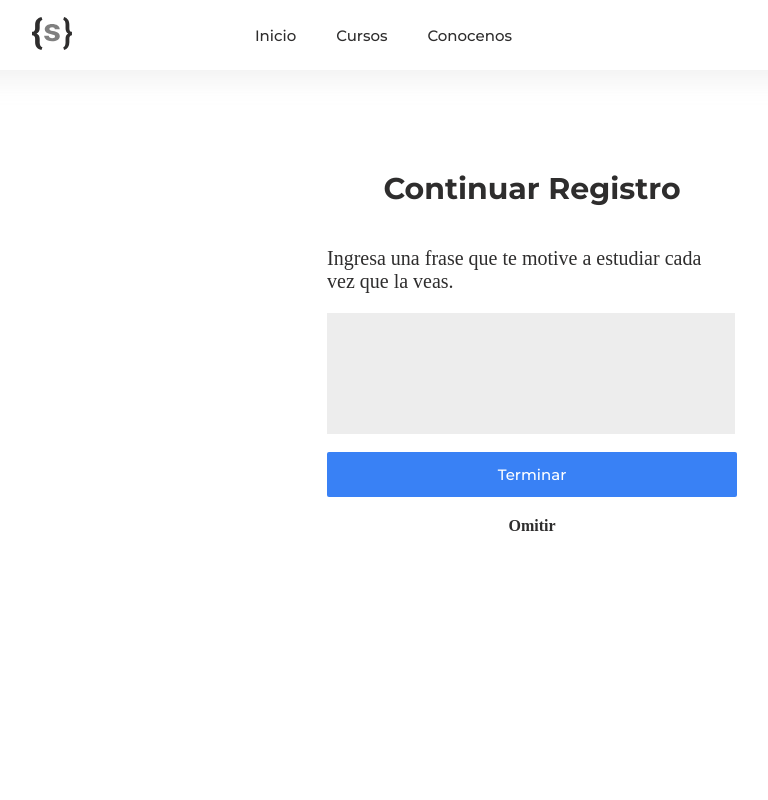
After one commit to LuisM03/DeveloperSchool, a Flask app: page /continue_register in a window 1280 px wide. The commit adds this page. Shown: the whole page, without its empty margins (108-876 px from the left). Run offline with Flask 2, Linux system fonts and the light colour scheme; some web fonts are replaced.

Commit message:
se añadio la pestaña de la frase para completar el registro

```diff
--- a/app/routes/formRegisterandLogin.py
+++ b/app/routes/formRegisterandLogin.py
@@ -21,7 +21,7 @@ def register():
         rePassword = request.form.get('rePassword')
 
         if formReg.validate_on_submit():
-            return 'success' ###Por ahora lo vamos  a dejar que nos retorne ese mensaje
+            return continue_register()
         else:
             return 'Los parametros son incorrectos' ###Al igual que este mensaje.
 
@@ -33,3 +33,8 @@ def register():
 def login():
     formReg = formRegister()
     return render_template('login.html', formReg = formReg)
+
+@formRegisterandLogin.route('/continue_register')
+def continue_register():
+    formReg = formRegister()
+    return render_template('continueRegister.html', formReg = formReg)
--- a/app/schemas/form.py
+++ b/app/schemas/form.py
@@ -2,7 +2,7 @@ from flask_wtf import FlaskForm
 from wtforms import IntegerField,SelectField,SubmitField,StringField
 from wtforms import validators
 from wtforms.fields.html5 import EmailField
-from wtforms.fields.simple import PasswordField
+from wtforms.fields.simple import PasswordField, TextAreaField
 from wtforms.validators import DataRequired, EqualTo, Required
 
 class formRegister(FlaskForm):
@@ -15,4 +15,5 @@ class formRegister(FlaskForm):
     gender = SelectField('Genero', choices=[('Hombre'), ('Mujer')])
     password = PasswordField('Contraseña', validators=[DataRequired(), Required('Ingrese una contraseña')], render_kw={"placeholder": "Contraseña"})
     rePassword = PasswordField('Reafirmar Contraseña', validators=[DataRequired(), EqualTo('password', message='Las contraseñas no coinciden')], render_kw={"placeholder": "Confirmar contraseña"})
+    textarea = TextAreaField('Mensaje', validators=[DataRequired()])
     submit = SubmitField('Continuar')
--- a/app/static/css/formStyle.css
+++ b/app/static/css/formStyle.css
@@ -7,13 +7,13 @@
 :root{
     --ColorBackground: white;
 
-    --ColorTitle: #2E2D2D;
+    --ColorTitle: #3981f5;
     --ColorTitle2: #808080;
     --ColorParagraph: #2E2D2D;
 
-    --ColorBackgroundButtom: #2E2D2D;
+    --ColorBackgroundButtom: #3981f5;
     --ColorTextButton: #ffffff;
-    --ColorHoverButton: #000000;
+    --ColorHoverButton: #1259ca;
 
     --ColorFondoIcon: #EDEDED;
     --ColorIconInactivate: #CFCFCF;
@@ -25,11 +25,16 @@
 }
 /* Variable for font-zise */
 :root{
-    --fontSizeParagraph: 17px;
+    --fontSizeParagraph: 20px;
     --fontSizeTitle: 48px;
     --fontSizeButtom: 15px;
-    --fontSizeOption: 13px;
+    --fontSizeOption: 14px;
     --fontSizeSubtitle: 30px;
+}
+
+:root{
+    --fontSizeTitleResponsive: 35px;
+    --fontSizeParagraphResponsive: 22px;
 }
 
 /* --------------------------------------ICONS------------------------------------ */
@@ -57,6 +62,7 @@
 body{
     background-color: var(--ColorBackground);
     font-family: var(--fontParagraph);
+    height: 100vh;
 }
 /* Menu customization */
 .menu{
@@ -109,7 +115,7 @@ body{
 
 .option nav ul li a{
     text-decoration: none;
-    color: var(--ColorTitle);
+    color: var(--ColorParagraph);
     transition: color 0.3s ease-in-out;
 }
 
@@ -133,7 +139,7 @@ button{
     font-family: var(--fontTitle);
     font-size: var(--fontSizeButtom);
     font-weight: 500;
-    border-radius: 5px;
+    border-radius: 2px;
     border: none;
     outline: none;
     cursor: pointer;
@@ -160,25 +166,26 @@ form select{
     padding-left: 10px;
     padding-right: 10px;
     font-family: var(--fontTitle);
-    color: var(--ColorTitle);
+    color: var(--ColorParagraph);
     outline: none;
 }
 /* --------------------------FORM REGISTER-------------------------- */
 .content_register{
-    width: 1000px;
-    height: 100vh;
-    margin: auto;
+    width: 100%;
+    max-width: 400px;
+    margin-left: auto;
+    margin-right: auto;
     display: flex;
     justify-content: center;
     align-items: center;
 }
 
 .content_register form h1{
-    width: 400px;
+    width: 300px;
     text-align: center;
     margin: 40px 0px;
     margin-top: 100px;
-    color: var(--ColorTitle);
+    color: var(--ColorParagraph);
     font-family: var(--fontTitle);
     font-size: var(--fontSizeSubtitle);
 }
@@ -190,7 +197,7 @@ form select{
 }
 
 .justInCase{
-    width: 400px;
+    width: 300px;
     display: flex;
     justify-content: center;
     margin-bottom: 50px;
@@ -206,13 +213,12 @@ form select{
 }
 
 .content_form{
-    width: 400px;
-    height: 500px;
+    width: 100%;
     margin-bottom: 20px;
 }
 
 .inpustComplete{
-    width: 100%;
+    width: 400px;
     height: 45px;
     margin-bottom: 20px;
 }
@@ -248,3 +254,65 @@ form select{
 .documents select::-ms-expand{
     display: none;
 }
+
+
+/* --------------------CONTINUE REGISTER------------------------- */
+.content_continue_mesage{
+    width: 100%;
+    max-width: 400px;
+    margin-left: auto;
+    margin-right: auto;
+    display: flex;
+    flex-direction: column;
+    justify-content: center;
+    align-items: center;
+}
+
+.content_continue_mesage form h1{
+    text-align: center;
+    margin: 40px 0px;
+    margin-top: 100px;
+    color: var(--ColorParagraph);
+    font-family: var(--fontTitle);
+    font-size: var(--fontSizeSubtitle);
+}
+
+.content_continue_mesage form p{
+    font-family: var(--fontParagraph);
+    font-size: var(--fontSizeParagraph);
+    color: var(--ColorParagraph);
+    margin-right: 10px;
+    margin-bottom: 20px;
+}
+
+.textarea_mesage{
+    width: 408px;
+    resize: none;
+    min-height: 121px;
+}
+
+.content_form_continue{
+    width: 100%;
+    display: flex;
+    justify-content: center;
+    flex-direction: column;
+}
+
+.textarea_mesage{
+    box-sizing: border-box;
+    border: none;
+    background-color: var(--ColorFondoIcon);
+    padding:10px;
+    outline: none;
+    font-family: var(--fontTitle);
+    color: var(--ColorParagraph);
+    font-size: var(--fontSizeOption);
+}
+
+.content_form_continue a{
+    margin-top: 20px;
+    text-decoration: none;
+    text-align: center;
+    font-weight: 600;
+    color: var(--ColorParagraph);
+}
--- a/app/static/js/functionButton.js
+++ b/app/static/js/functionButton.js
@@ -2,5 +2,5 @@
 
 // Routes for register tab.
 function redirectionRegister(){
-    window.location.assign('/register')
+    window.location.href = '/register';
 }
--- a/app/templates/base/baseHome.html
+++ b/app/templates/base/baseHome.html
@@ -8,6 +8,7 @@
     <link rel="stylesheet" href="{{url_for('static', filename='/css/style.css')}}">
     <link href="https://fonts.googleapis.com/icon?family=Material+Icons" rel="stylesheet">
     <link rel="shortcut icon" href="{{url_for('static', filename='/image/Logo/Logo.svg')}}" />
+    <script src="{{url_for('static', filename='/js/functionButton.js')}}"></script>
     <title>{% block title%}Base{% endblock%}</title>
 </head>
 <body>
@@ -16,8 +17,6 @@
             <div class="logo_option">
                 <a href="/home"><img src="{{url_for('static', filename='/image/Logo/Logo.svg')}}" alt="Logo de la entidad"></a>
                 <div class="option">
-                    <input type="checkbox" id="menu">
-                    <label for="menu"><i class='bx bx-menu'></i></label>
                     <nav>
                         <ul class="options">
                             <li><a href="/home">Inicio</a></li>
@@ -27,7 +26,6 @@
                     </nav>
                 </div>
             </div>
-
             <div class="acceso_plataforma">
                 <a href="/login" class="login">Iniciar Sesión</a>
                 <button class="register" onclick="redirectionRegister()">Registrarse</button>
--- /dev/null
+++ b/app/templates/continueRegister.html
@@ -0,0 +1,17 @@
+{% extends "/base/baseForm.html" %}
+{% block title %} Iniciar Sesión {% endblock %}
+{% block content %}
+<div class="content_continue_mesage">
+    <form action="">
+        {{ formReg.hidden_tag()}}
+        <h1>Continuar Registro</h1>
+        <p>Ingresa una frase que te motive a estudiar cada vez que la veas.</p>
+        <div class="content_form_continue">
+            {{formReg.textarea(class_="textarea_mesage")}} <br>
+            <button class="buttonContinue">Terminar</button>
+            <a href="#">Omitir</a>
+        </div>
+    </div>
+    </form>
+</div>
+{% endblock %}
--- a/app/templates/login.html
+++ b/app/templates/login.html
@@ -15,7 +15,6 @@
             </div>
         </div>
     </div>
-
     </form>
 </div>
 {% endblock %}
```
Also changed, not shown: app/static/css/style.css (+0 -42 lines).
